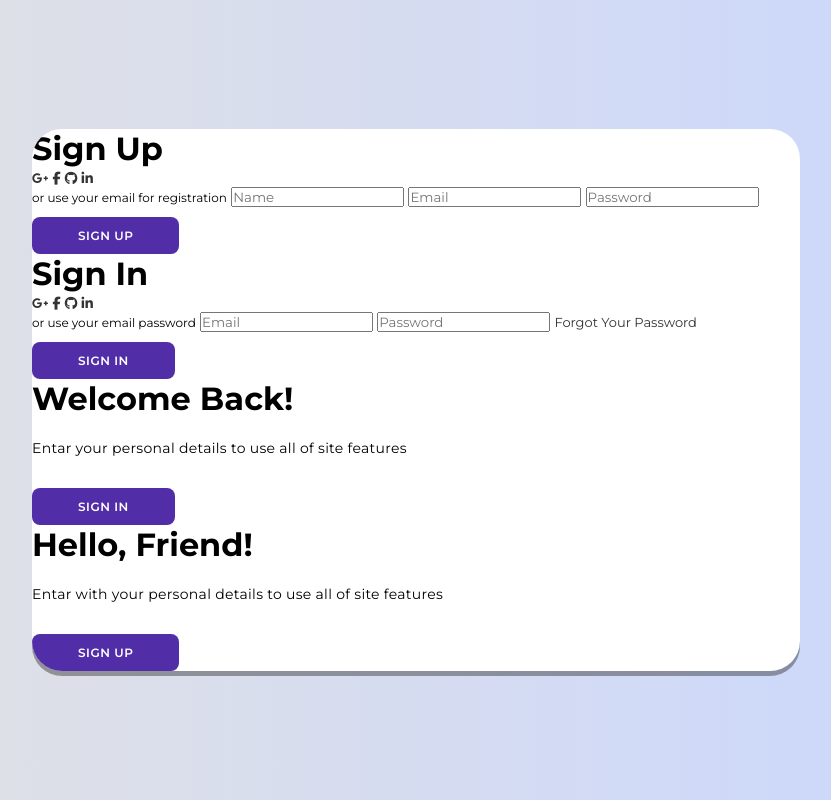
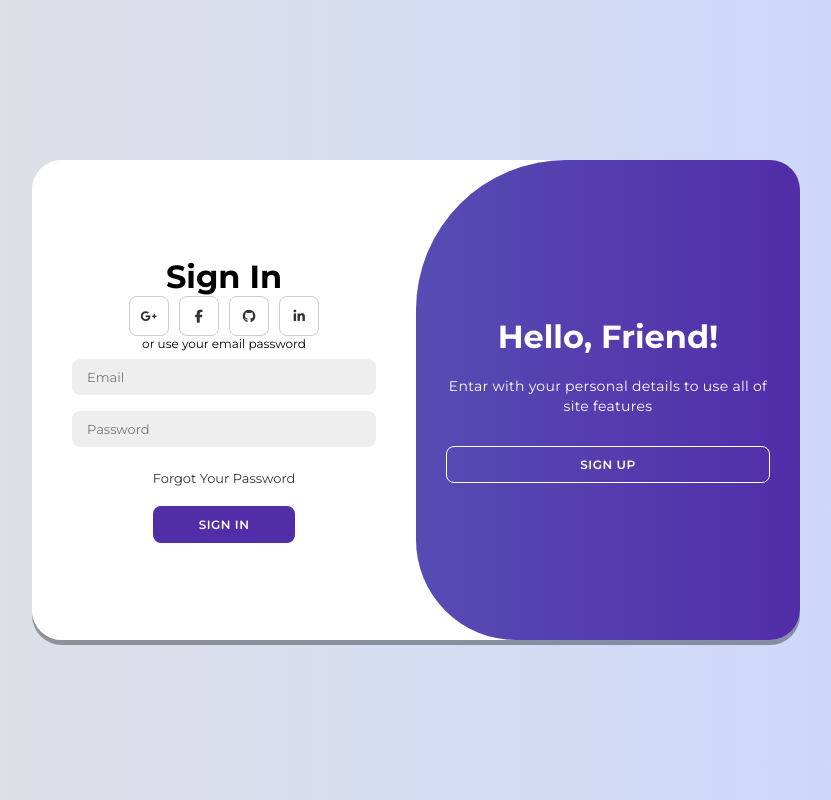
Before and after one commit to abizars10/Animated_Login_Page, a plain HTML site: page index.html in a window 1280 px wide. Shown: the whole page, without its empty margins (224-1055 px from the left). Drawn offline with Linux system fonts and the light colour scheme.

Commit message:
style.css completed and added js

```diff
--- a/script.js
+++ b/script.js
@@ -0,0 +1,10 @@
+const container = document.getElementById("container");
+const registerBtn = document.getElementById("register");
+const loginBtn = document.getElementById("login");
+
+registerBtn.addEventListener("click", () => {
+  container.classList.add("active");
+});
+loginBtn.addEventListener("click", () => {
+  container.classList.remove("active");
+});
--- a/style.css
+++ b/style.css
@@ -59,3 +59,153 @@ body {
   margin-top: 10px;
   cursor: pointer;
 }
+
+.container button.hidden {
+  background-color: transparent;
+  border-color: #fff;
+}
+
+.container form {
+  background-color: #fff;
+  display: flex;
+  align-items: center;
+  justify-content: center;
+  flex-direction: column;
+  padding: 0 40px;
+  height: 100%;
+}
+
+.container input {
+  background-color: #eee;
+  border: none;
+  margin: 8px 0;
+  padding: 10px 15px;
+  font-size: 13px;
+  border-radius: 8px;
+  width: 100%;
+  outline: none;
+}
+
+.form-container {
+  position: absolute;
+  top: 0;
+  height: 100%;
+  transition: all 0.6s ease-in-out;
+}
+
+.sign-in {
+  left: 0;
+  width: 50%;
+  z-index: 2;
+}
+
+.container.active .sign-in {
+  transform: translateX(100%);
+}
+
+.sign-up {
+  left: 0;
+  width: 50%;
+  opacity: 0;
+  z-index: 1;
+}
+
+.container.active .sign-up {
+  transform: translateX(100%);
+  opacity: 1;
+  z-index: 5;
+  animation: move 0.6s;
+}
+
+@keyframes move {
+  0%,
+  49.99% {
+    opacity: 0;
+    z-index: 1;
+  }
+  50%,
+  100% {
+    opacity: 1;
+    z-index: 5;
+  }
+}
+
+.social-icons {
+  margin: 20px, 0;
+}
+
+.social-icons a {
+  border: 1px solid #ccc;
+  border-radius: 20%;
+  display: inline-flex;
+  justify-content: center;
+  align-items: center;
+  margin: 0 3px;
+  width: 40px;
+  height: 40px;
+}
+
+.toggle-container {
+  position: absolute;
+  top: 0;
+  left: 50%;
+  width: 50%;
+  height: 100%;
+  overflow: hidden;
+  transition: all 0.6s ease-in-out;
+  border-radius: 150px 0 0 100px;
+  z-index: 1000;
+}
+
+.container.active .toggle-container {
+  transform: translateX(-100%);
+  border-radius: 0 150px 100px 0;
+}
+
+.toggle {
+  background-color: #512da8;
+  height: 100%;
+  background: linear-gradient(to right, #5c6bc0, #512da8);
+  color: #fff;
+  position: relative;
+  left: -100%;
+  height: 100%;
+  width: 200%;
+  transform: translateX(0);
+  transition: all 0.6s ease-in-out;
+}
+
+.container.active .toggle {
+  transform: translateX(50%);
+}
+
+.toggle-panel {
+  position: absolute;
+  width: 50%;
+  height: 100%;
+  display: flex;
+  justify-content: center;
+  flex-direction: column;
+  padding: 0 30px;
+  text-align: center;
+  top: 0;
+  transform: translateX(0);
+  transition: all 0.6s ease-in-out;
+}
+
+.toggle-left {
+  transform: translateX(-200%);
+}
+
+.container.active .toggle-left {
+  transform: translate(0);
+}
+
+.toggle-right {
+  right: 0;
+  transform: translateX(0);
+}
+
+.container.active .toggle-right {
+  transform: translate(200%);
+}
```
